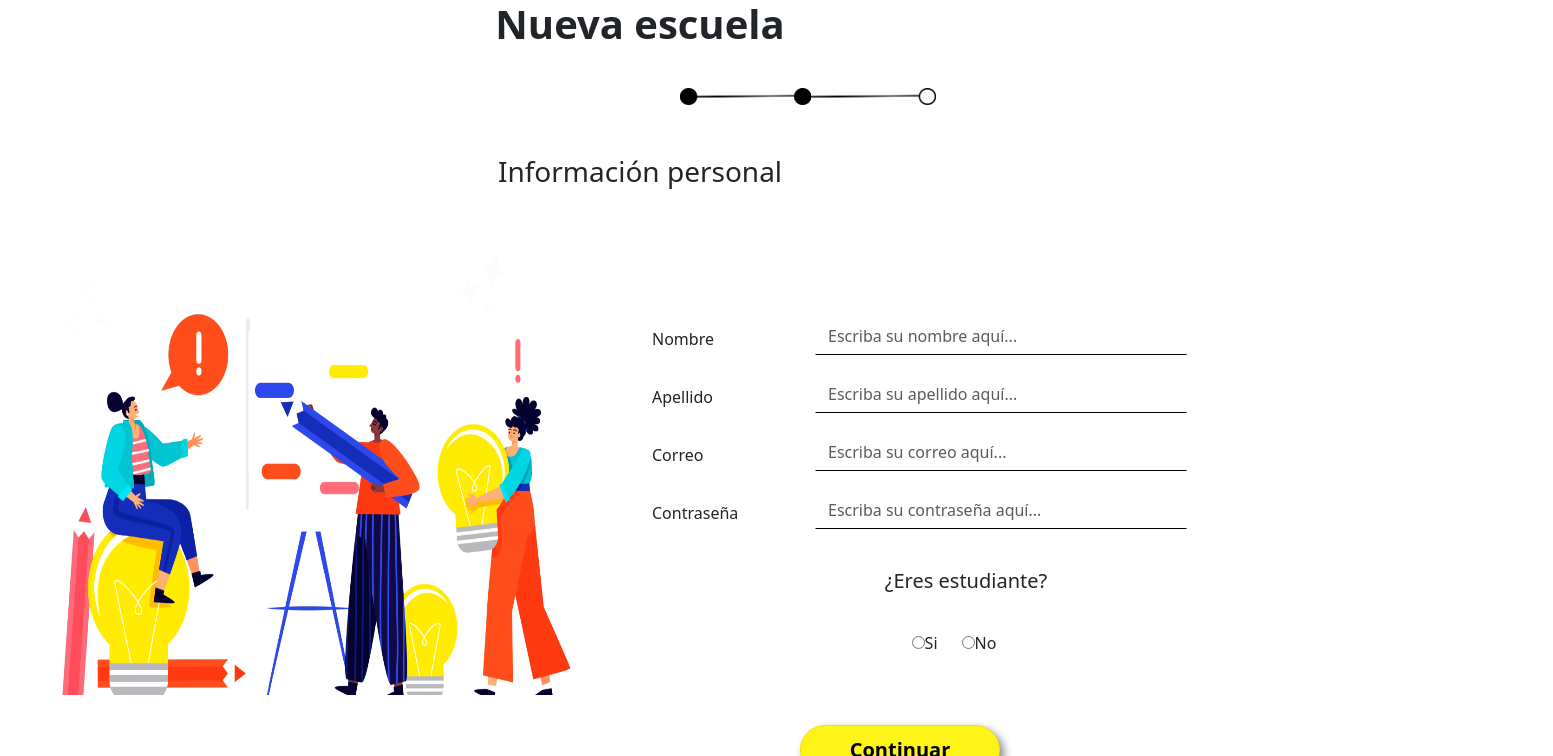
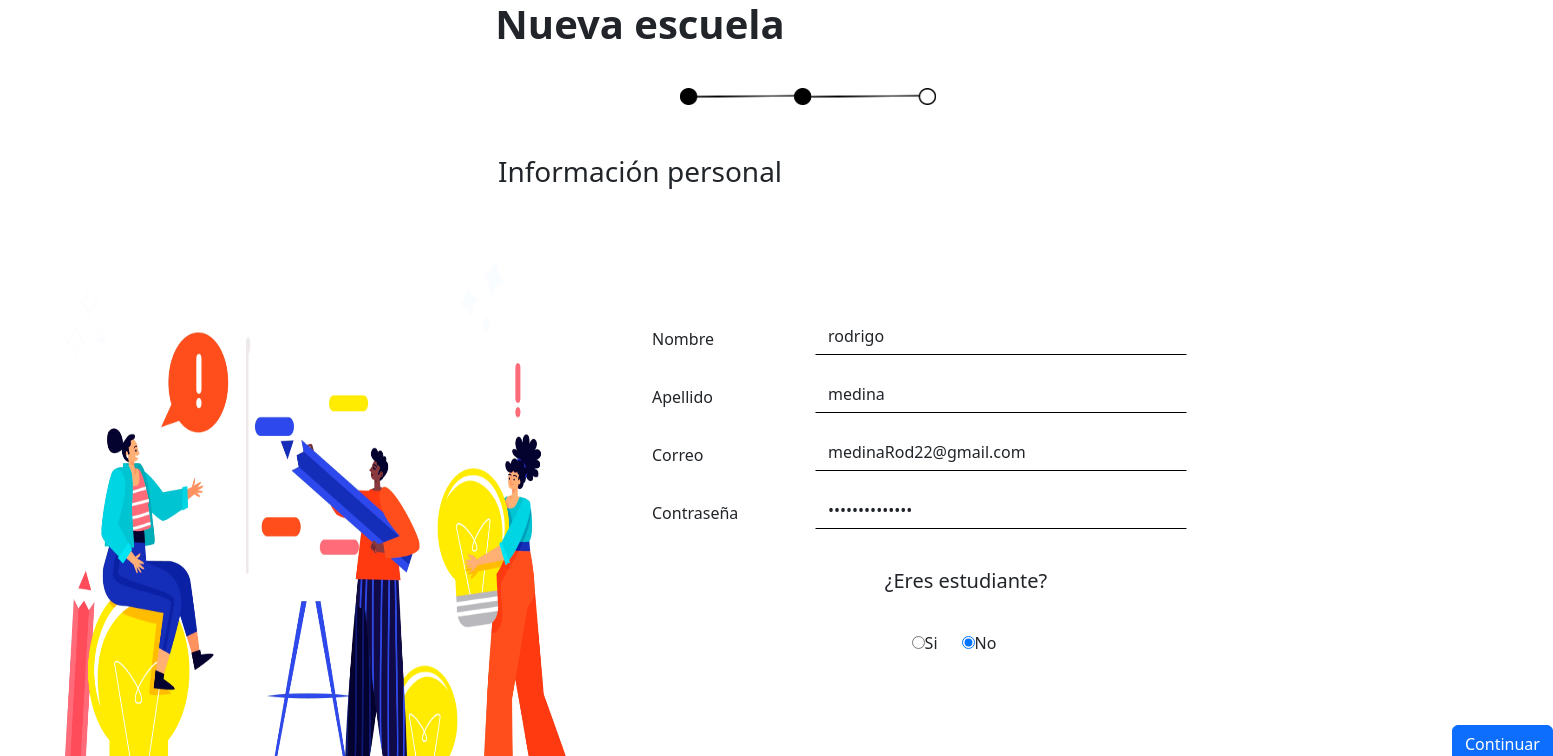
Before and after one commit to AariazP/FrontBaseDatos, an Angular app: page /crear-cuenta in a window 1280 px wide. Shown: the top 756 px of the page, 1553 px wide, since content can reach past the window. Built offline with nearby package versions, Linux system fonts and the light colour scheme.

Commit message:
trabajando en el registro y logueo de usuario

```diff
--- /dev/null
+++ b/src/app/components/compartir-informacion.service.ts
@@ -0,0 +1,19 @@
+import { Injectable } from '@angular/core';
+
+@Injectable({
+  providedIn: 'root'
+})
+export class CompartirInformacionService {
+
+  info: any;
+  constructor() { }
+
+  getInfo(){
+    return this.info;
+  }
+
+  setInfo(info: any){
+    this.info = info;
+  }
+
+}
--- a/src/app/components/crear-cuenta/crear-cuenta.component.html
+++ b/src/app/components/crear-cuenta/crear-cuenta.component.html
@@ -19,7 +19,7 @@
     <div class="col-6">
 
 
-      <form class="form">
+      <form class="form" #myForm="ngForm" (ngSubmit)="onSubmit()">
         <div class="row">
 
 
@@ -27,7 +27,7 @@
             <label class="label">Nombre</label>
           </div>
           <div class="col-9">
-            <input type="text" class="form-control input-form"  placeholder="Escriba su nombre aquí...">
+            <input [(ngModel)]="formData.nombre" type="text"  name="nombre" class="form-control input-form"  placeholder="Escriba su nombre aquí...">
           </div>
 
 
@@ -39,7 +39,7 @@
             <label class="label">Apellido</label>
           </div>
           <div class="col-9">
-            <input type="text" class="form-control input-form"  placeholder="Escriba su apellido aquí...">
+            <input [(ngModel)]="formData.apellido" name="apellido" type="text" class="form-control input-form"  placeholder="Escriba su apellido aquí...">
           </div>
 
 
@@ -52,7 +52,7 @@
             <label class="label">Correo</label>
           </div>
           <div class="col-9">
-            <input type="text" class="form-control input-form"  placeholder="Escriba su correo aquí...">
+            <input [(ngModel)]="formData.correo" name="correo" type="text" class="form-control input-form"  placeholder="Escriba su correo aquí...">
           </div>
 
 
@@ -64,9 +64,8 @@
             <label class="label">Contraseña</label>
           </div>
           <div class="col-9">
-            <input type="password" class="form-control input-form"  placeholder="Escriba su contraseña aquí...">
+            <input [(ngModel)]="formData.contrasenia" name="contrasenia" type="password" class="form-control input-form"  placeholder="Escriba su contraseña aquí...">
           </div>
-
 
         </div>
         <div class="div-radios row">
@@ -75,23 +74,25 @@
 
           <div class="row align-items-center justify-content-center" >
             <div class="col-auto align-items-center justify-content-center">
-              <input class="radio" type="radio" name="radio">
+              <input [(ngModel)]="formData.esEstudiante" name="esEstudiante" class="radio" type="radio"  value="Si">
               <label class="label">Si</label>
             </div>
             <div class="col-auto align-items-center justify-content-center">
-              <input class="radio" type="radio">
+              <input [(ngModel)]="formData.esEstudiante" class="radio" type="radio" name="esEstudiante" value="No">
               <label class="label">No</label>
+
             </div>
           </div>
 
         </div>
+
+          <div class="div-button align-items-center">
+            <input class="btn btn-primary btn-continuar" id="enviar"  type="submit" value="Continuar">
+  </div>
       </form>
 
     </div>
   </div>
 
-  <div class="div-button align-items-center">
-    <button class="btn btn-primary btn-continuar">Continuar</button>
-  </div>
 
 </div>
--- a/src/app/components/crear-cuenta/crear-cuenta.component.ts
+++ b/src/app/components/crear-cuenta/crear-cuenta.component.ts
@@ -1,10 +1,31 @@
-import { Component } from '@angular/core';
+import { Component, OnInit } from '@angular/core';
+import { PeticionesHTTP } from '../peticiones-http.service';
 
 @Component({
   selector: 'app-crear-cuenta',
   templateUrl: './crear-cuenta.component.html',
   styleUrls: ['./crear-cuenta.component.css']
 })
-export class CrearCuentaComponent {
+export class CrearCuentaComponent implements OnInit {
 
+  formData = {
+    nombre: "rodrigo",
+    apellido: "medina",
+    correo: "medinaRod22@gmail.com",
+    contrasenia: "Rodrigo&&&2001",
+    esEstudiante: "No"
+  }
+
+
+  constructor( private httpServ: PeticionesHTTP){}
+
+  onSubmit(){
+    this.httpServ.enviarFormulario("/crearCuenta/crearEstudiante", this.formData).subscribe( (data) =>{
+      console.log(data);
+    } )
+  }
+
+  ngOnInit(): void {
+
+  }
 }
--- a/src/app/components/home-reportes/home-reportes.component.html
+++ b/src/app/components/home-reportes/home-reportes.component.html
@@ -1 +1,36 @@
-<h1> Bienvenido, {{nombre}}</h1>
+<!--<h1> Bienvenido, {{info.nombre}}</h1>
+<h2> Cedula: {{info.correo}}</h2>
+
+<p> Aqui podra descargar sus reportes</p>
+
+<button > Descargar</button>
+-->
+
+<!DOCTYPE html>
+<html lang="en">
+<head>
+    <meta charset="UTF-8">
+    <meta name="viewport" content="width=device-width, initial-scale=1.0">
+    <title>Bienvenido</title>
+    <link rel="stylesheet" href="https://maxcdn.bootstrapcdn.com/bootstrap/4.5.2/css/bootstrap.min.css">
+</head>
+<body>
+
+<div class="container mt-5 m-2">
+    <h1 class="display-4">Bienvenid@, {{info.nombre}}</h1>
+    <h2>Cedula: {{info.correo}}</h2>
+
+    <div style="display: flex; flex-direction: row;">
+    <p>Aquí podrá descargar los reportes&nbsp;</p>
+        <p *ngIf="info.rol=='Estudiante'">de sus notas</p>
+        <p *ngIf="info.rol=='Docente'">de sus grupos</p>
+        <p *ngIf="info.rol=='Administrador'"></p>
+    </div>
+    <button class="btn btn-primary">Descargar</button>
+</div>
+
+<script src="https://code.jquery.com/jquery-3.5.1.slim.min.js"></script>
+<script src="https://cdn.jsdelivr.net/npm/@popperjs/core@2.9.3/dist/umd/popper.min.js"></script>
+<script src="https://maxcdn.bootstrapcdn.com/bootstrap/4.5.2/js/bootstrap.min.js"></script>
+</body>
+</html>
--- a/src/app/components/home-reportes/home-reportes.component.ts
+++ b/src/app/components/home-reportes/home-reportes.component.ts
@@ -1,5 +1,6 @@
 import { Component, Input } from '@angular/core';
 import { ActivatedRoute } from '@angular/router';
+import { CompartirInformacionService } from '../compartir-informacion.service';
 
 @Component({
   selector: 'app-home-reportes',
@@ -8,18 +9,15 @@ import { ActivatedRoute } from '@angular/router';
 })
 export class HomeReportesComponent {
 
-  @Input()
-  nombre: string;
 
-constructor(private route: ActivatedRoute) {
-  this.nombre = this.route.snapshot.params['nombre'];
+  info: any;
+
+constructor(private route: ActivatedRoute, private compartirInfo: CompartirInformacionService) {
+  this.info = compartirInfo.getInfo();
 }
 
 ngOnInit(){
-  console.log( this.nombre );
+  console.log( this.info );
 }
 
-
-
-
 }
--- a/src/app/components/login/login.component.ts
+++ b/src/app/components/login/login.component.ts
@@ -2,6 +2,11 @@ import { HttpClient } from '@angular/common/http';
 import { Component, OnInit } from '@angular/core';
 import { Router } from "@angular/router";
 import { PeticionesHTTP } from '../peticiones-http.service';
+import { CompartirInformacionService } from '../compartir-informacion.service';
+
+type Rutas = {
+	[key: string]: string;
+};
 
 @Component({
   selector: 'app-login',
@@ -19,7 +24,11 @@ export class LoginComponent implements OnInit {
     contrasenia: "contrasenia123"
   }
 
-  constructor(private route: Router, private httpServicio: PeticionesHTTP) {
+  private rutas: Rutas = {"Estudiante": "/estudiantes/listarEstudiantes",
+			  "Docente": "/docentes/listarDocentes",
+			  "Administrador": "/adminsitradores/listarAdministradores"};
+
+  constructor(private route: Router, private httpServicio: PeticionesHTTP, private compartirInfo: CompartirInformacionService) {
   }
 
   ngOnInit(): void {
@@ -36,10 +45,13 @@ export class LoginComponent implements OnInit {
   }
 
   onSubmit() {
-    this.httpServicio.enviarFormulario(this.formData).subscribe((data) => {
+    const rol: string = this.formData.rol;
+    const endpoint = this.rutas[rol];
+    this.httpServicio.enviarFormulario(endpoint, this.formData).subscribe((data) => {
       if (data) {
         console.log(data);
-        this.route.navigate(["/home"], {queryParams: {nombre: data.nombre}});
+        this.compartirInfo.setInfo({nombre: data.nombre, correo: data.correo, rol: this.formData.rol});
+        this.route.navigate(["/home"]);
       }
     });
     console.log(this.formData);
--- a/src/app/components/peticiones-http.service.ts
+++ b/src/app/components/peticiones-http.service.ts
@@ -2,9 +2,7 @@ import { Injectable } from '@angular/core';
 import { HttpClient, HttpHeaders } from '@angular/common/http';
 import { Observable } from 'rxjs';
 
-type Rutas = {
-	[key: string]: string;
-};
+
 
 @Injectable({
   providedIn: 'root',
@@ -12,14 +10,11 @@ type Rutas = {
 export class PeticionesHTTP {
 
   private baseApiUrl = 'http://localhost:9009';
-  private rutas: Rutas = {"Estudiante": "/estudiantes/listarEstudiantes",
-			  "Docente": "/docentes/listarDocentes",
-			  "Administrador": "adminsitradores/listarAdministradores"};
+
   constructor(private http: HttpClient) {}
 
-  enviarFormulario(body: any): Observable<any> {
-    const rol: string = body.rol;
-    const endpoint = this.rutas[rol];
+  enviarFormulario(endpoint: string, body: any): Observable<any> {
+
     const headers = new HttpHeaders({ 'Content-Type': 'application/json' });
     return this.http.post(`${this.baseApiUrl}${endpoint}`, body, {headers: headers});
   }
```
Also changed, not shown: 1 other file (tests, documents, lock files or other folders).
